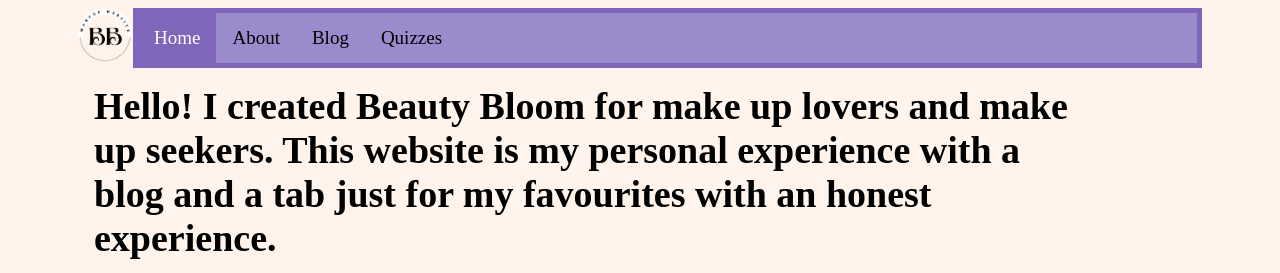
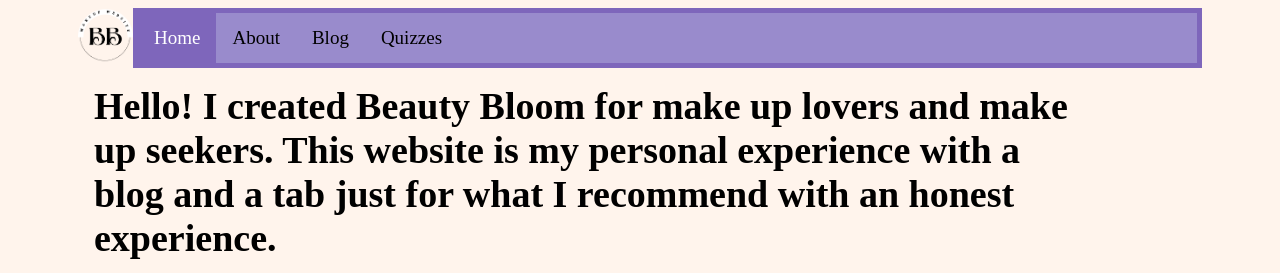
Before and after one commit to MikMon2006/MikMon2006.github.io, a plain HTML site: page index.html in a window 1280 px wide. Shown: the top 273 px of the page. Drawn offline with Linux system fonts and the light colour scheme; a web font is replaced by a local one.

Commit message:
just a word change

```diff
--- a/index.html
+++ b/index.html
@@ -25,7 +25,7 @@
     </div>
 
     <div class="row">
-        <h1 class="col-11" >Hello! I created Beauty Bloom for make up lovers and make up seekers. This website is my personal experience with a blog and a tab just for my favourites with an honest experience.
+        <h1 class="col-11" >Hello! I created Beauty Bloom for make up lovers and make up seekers. This website is my personal experience with a blog and a tab just for what I recommend with an honest experience.
         </h1>
     </div>
 
```
